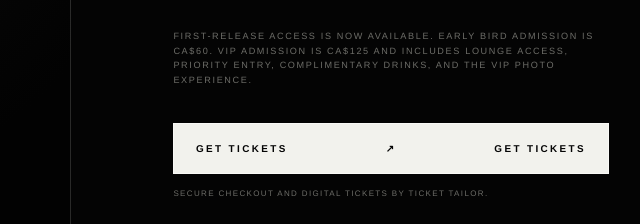
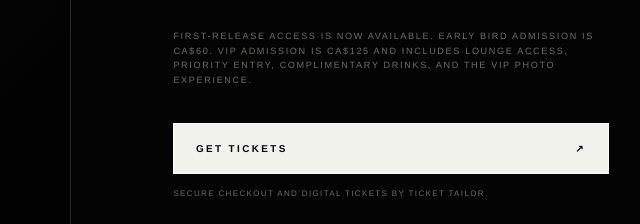
Before and after one commit to onelyfetxc/onelyfe, a plain HTML site: page index.html in a window 1280 px wide. Shown: the part 2296-2520 px from the top of the page, 569-1209 px from the left. Drawn offline with Linux system fonts and the light colour scheme; a script that the page names is missing.

Commit message:
Refine ticket button styling

```diff
--- a/styles.css
+++ b/styles.css
@@ -83,8 +83,7 @@ dd { text-align: right; }
 .ticket-actions { margin-top: 2.2rem; }
 .ticket-button { position: relative; display: flex; align-items: center; justify-content: space-between; gap: 2rem; width: 100%; padding: 1.2rem 1.35rem; overflow: hidden; border: 1px solid rgba(255,255,255,.55); background: var(--white); color: var(--black); font-size: .62rem; font-weight: 600; letter-spacing: .24em; text-transform: uppercase; transition: color .35s ease, background .35s ease, border-color .35s ease; }
 .ticket-button::before { content: ""; position: absolute; inset: 0; background: linear-gradient(105deg, #111 0%, #858585 42%, #f7f7f4 49%, #383838 57%, #080808 100%); transform: translateX(-102%); transition: transform .55s cubic-bezier(.16,1,.3,1); }
-.ticket-button span, .ticket-button::after { position: relative; z-index: 1; }
-.ticket-button::after { content: "GET TICKETS"; }
+.ticket-button span { position: relative; z-index: 1; }
 .ticket-button:hover, .ticket-button:focus-visible { color: var(--white); border-color: var(--white); background: #111; }
 .ticket-button:hover::before, .ticket-button:focus-visible::before { transform: translateX(0); }
 .ticket-actions > p { margin: .85rem 0 0; color: var(--muted); font-size: .5rem; line-height: 1.6; letter-spacing: .17em; text-transform: uppercase; }
```
